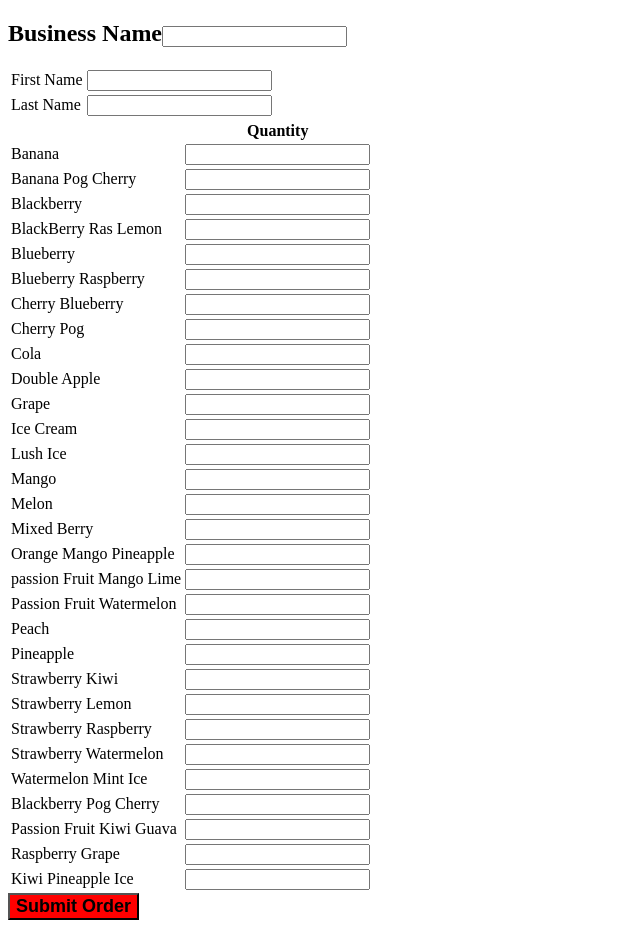
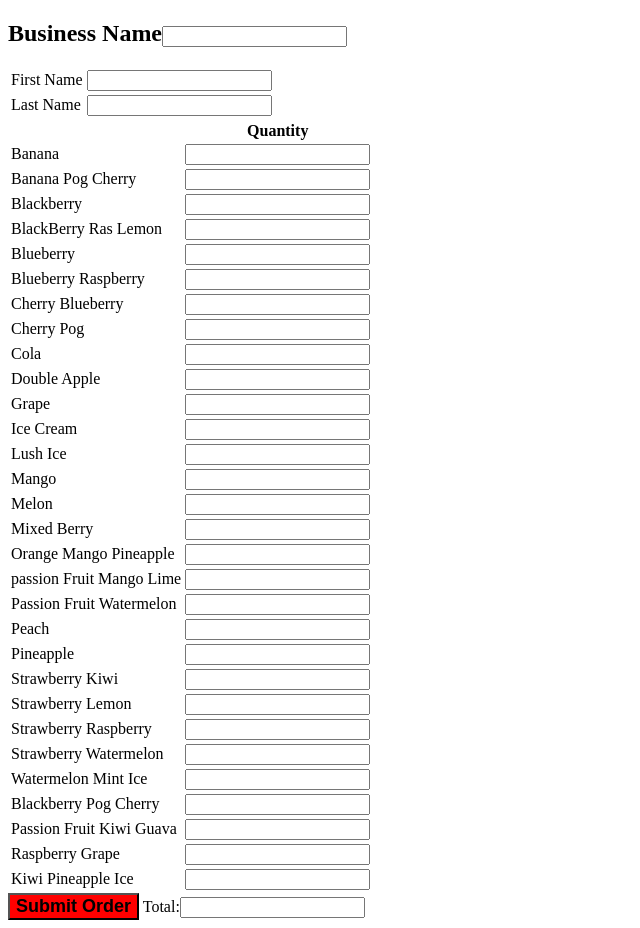
Before and after one commit to techofuture00/3500_Bar, a plain HTML site: page index.html in a window 1280 px wide. Shown: the whole page, without its empty margins (0-640 px from the left). Drawn offline with Linux system fonts and the light colour scheme.

Commit message:
Update index.html

```diff
--- a/index.html
+++ b/index.html
@@ -96,7 +96,7 @@
 </font>
 </table>
 		<button type="submit" style="background-color:red;"><b><font size="4">Submit Order</font></b> </button>
-
+                Total:<input type="text" name="entry.1628841462">
 
 
 </form>
```
